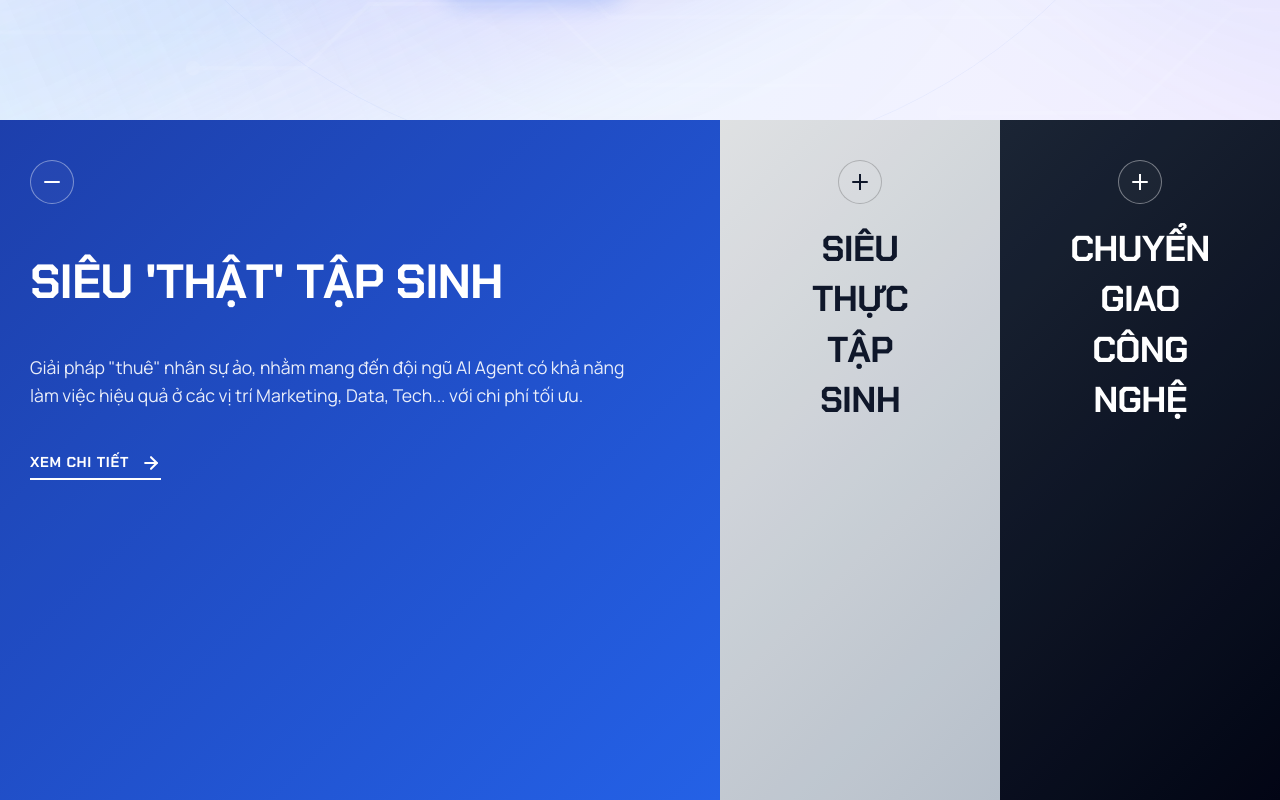
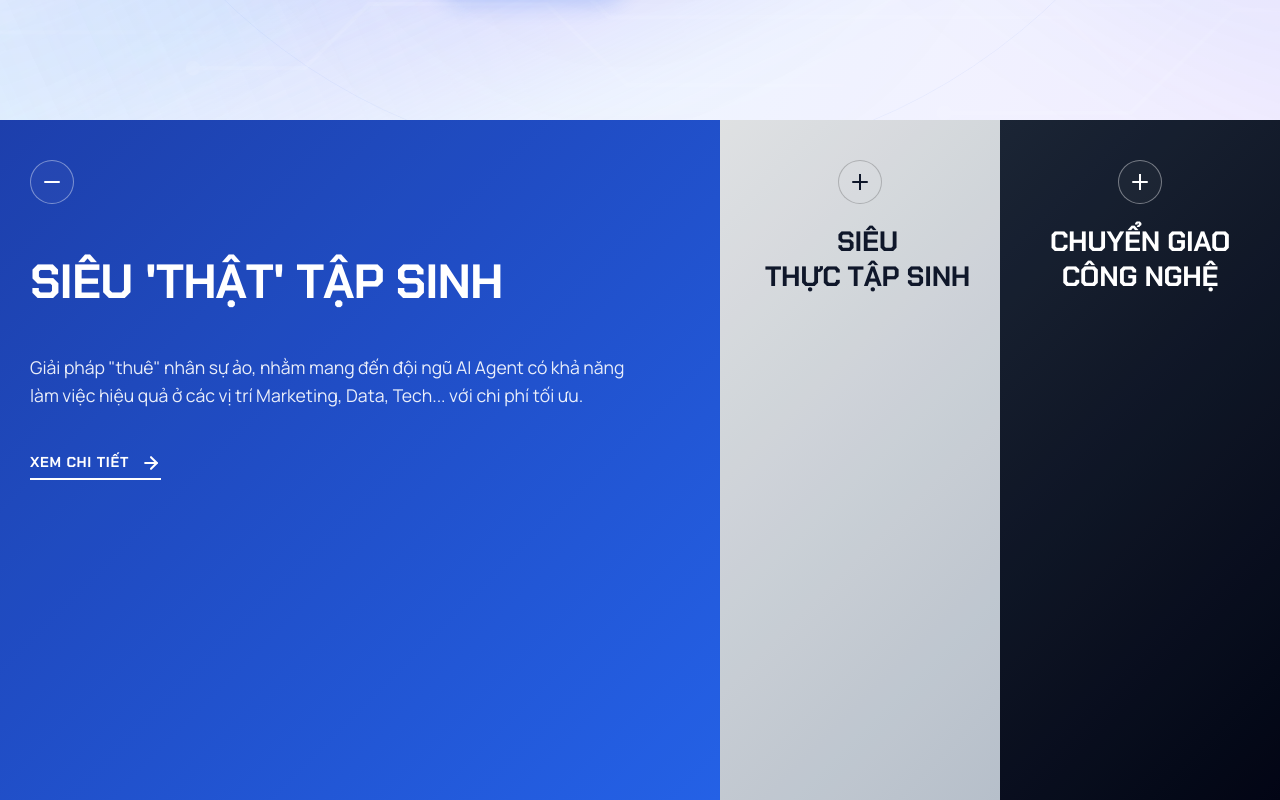
Before and after one commit to ezdproduct/EZDwebsite, a Next.js app: page / in a window 1280 px wide. Shown: the part 680-1480 px from the top of the page. Built offline with nearby package versions, Linux system fonts and the light colour scheme; a web font is replaced by a local one.

Commit message:
Group compound words and refine collapsed service titles for better balance

```diff
--- a/components/ServiceAccordion.module.css
+++ b/components/ServiceAccordion.module.css
@@ -156,15 +156,16 @@
 .panel:not(.active) .title {
     transform: none;
     position: static;
-    font-size: 36px;
+    font-size: 28px;
     white-space: normal;
     text-align: center;
-    line-height: 1.4;
+    line-height: 1.25;
     opacity: 1;
     font-weight: 950;
     width: 0;
     min-width: min-content;
     margin: 0 auto;
+    letter-spacing: -0.01em;
 }
 
 .details {
--- a/components/ServiceAccordion.tsx
+++ b/components/ServiceAccordion.tsx
@@ -7,7 +7,7 @@ import styles from './ServiceAccordion.module.css';
 const SERVICES = [
     {
         id: 'sieu-that',
-        title: "Siêu 'thật' tập sinh",
+        title: "Siêu\u00A0'thật' tập\u00A0sinh",
         description: "Giải pháp \"thuê\" nhân sự ảo, nhằm mang đến đội ngũ AI Agent có khả năng làm việc hiệu quả ở các vị trí Marketing, Data, Tech... với chi phí tối ưu.",
         link: "/sieu-that-tap-sinh",
         gradient: "linear-gradient(135deg, #1e40af 0%, #2563eb 100%)",
@@ -15,7 +15,7 @@ const SERVICES = [
     },
     {
         id: 'sieu-thuc',
-        title: "Siêu thực tập sinh",
+        title: "Siêu thực\u00A0tập\u00A0sinh",
         description: "Chương trình thực tập huấn luyện thế hệ tương lai, giúp các bạn \"nâng cấp\" qua các dự án thực chiến có tác động thật.",
         link: "/sieu-thuc-tap-sinh",
         gradient: "linear-gradient(135deg, #f8fafc 0%, #cbd5e1 100%)",
@@ -23,7 +23,7 @@ const SERVICES = [
     },
     {
         id: 'ai-agents',
-        title: "Chuyển giao công nghệ",
+        title: "Chuyển\u00A0giao công\u00A0nghệ",
         description: "Chuyển giao công nghệ AI chuyên biệt, giúp doanh nghiệp tự động hóa quy trình và tối ưu hóa doanh thu 24/7.",
         link: "/ai-agents",
         gradient: "linear-gradient(135deg, #1e293b 0%, #020617 100%)",
```
